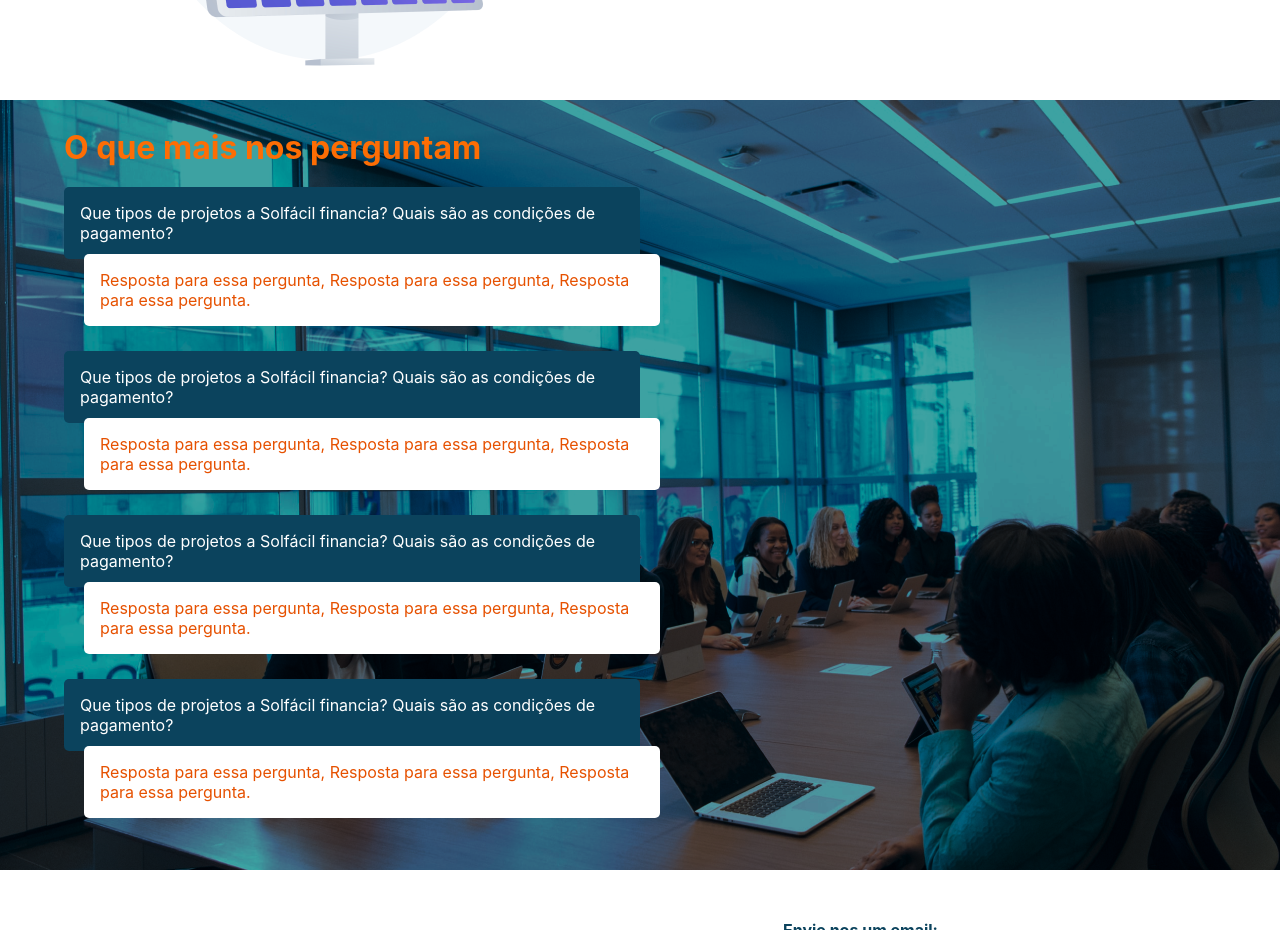
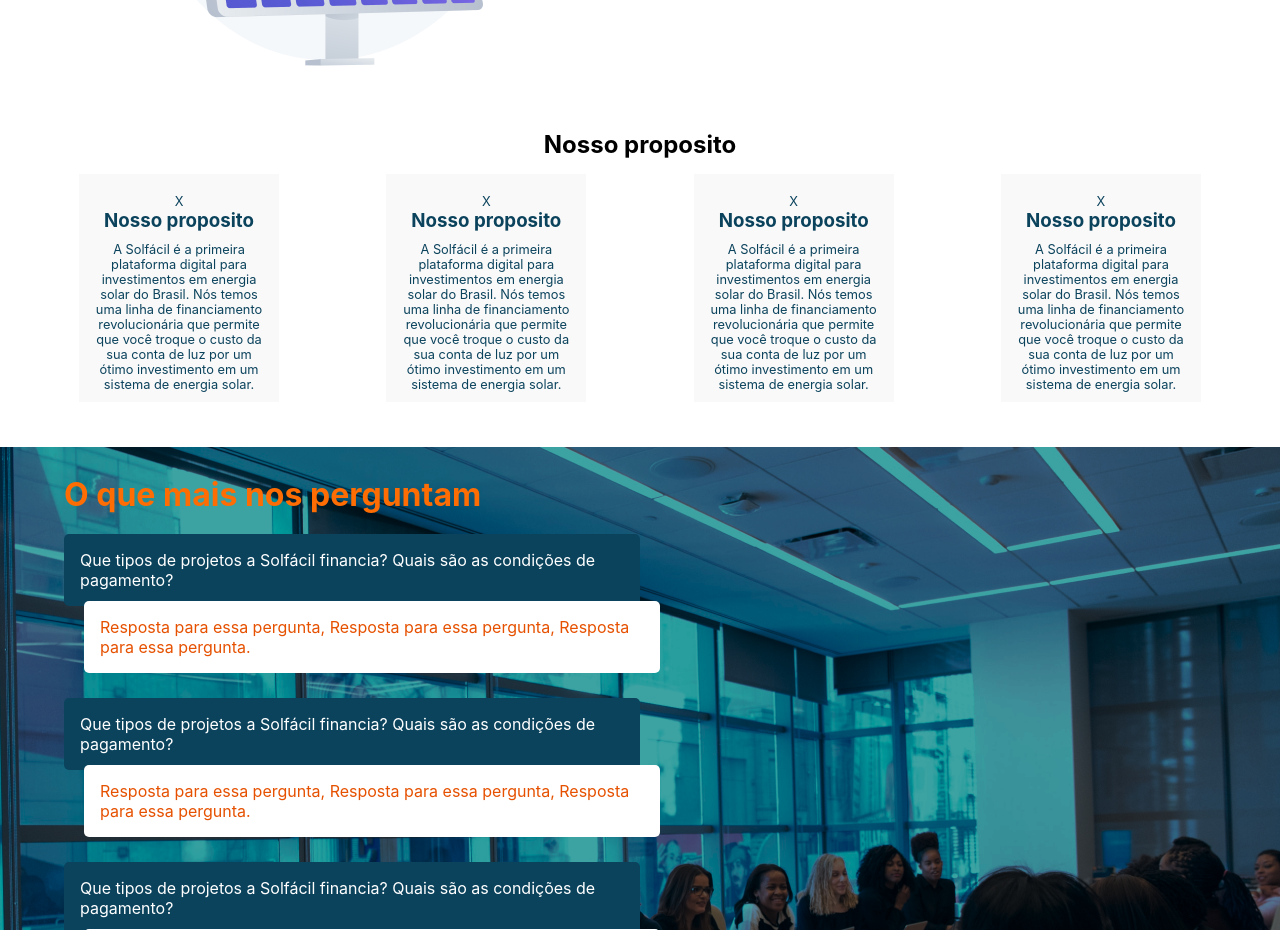
Before and after one commit to arielsardinha/web-energia-solar, a Next.js app: page / in a window 1280 px wide. Shown: the part 2420-3350 px from the top of the page. Built offline with nearby package versions, Linux system fonts and the light colour scheme.

Commit message:
finalizado sessao 2 de produtos

```diff
--- /dev/null
+++ b/components/landingPage/sessao2Produtos/grafico.tsx
@@ -0,0 +1 @@
+import React from 'react'
--- a/components/landingPage/sessao2Produtos/sessao2Produtos.style.tsx
+++ b/components/landingPage/sessao2Produtos/sessao2Produtos.style.tsx
@@ -31,10 +31,34 @@
       text-align: left;
     }
   }
-  ${({theme})=>theme.breakpoints.down('sm')}{
-    img{
+  ${({ theme }) => theme.breakpoints.down("sm")} {
+    img {
       width: 100%;
     }
   }
 `;
-export const Imagem =styled('img')``
+export const Imagem = styled("img")``;
+
+export const BoxPropositosBottom = styled("section")`
+  text-align: center;
+  margin: 30px 0;
+  .box-item {
+    display: flex;
+    flex-wrap: wrap;
+    justify-content: space-between;
+    align-items: center;
+  }
+  aside {
+    margin: 15px;
+    padding: 10px;
+    width: 200px;
+    background-color: #f9f9f9;
+    p {
+      font-size: 0.8rem;
+      margin-top: 10px;
+    }
+    h3,p {
+      color: var(--blue-light);
+    }
+  }
+`;
--- a/components/landingPage/sessao2Produtos/sessao2Produtos.tsx
+++ b/components/landingPage/sessao2Produtos/sessao2Produtos.tsx
@@ -1,6 +1,11 @@
 import React from "react";
 import { Container } from "@material-ui/core";
-import { TituloBox, BoxProposito,Imagem } from "./sessao2Produtos.style";
+import {
+  TituloBox,
+  BoxProposito,
+  Imagem,
+  BoxPropositosBottom,
+} from "./sessao2Produtos.style";
 
 const SessaoProdutos = () => (
   <>
@@ -45,6 +50,51 @@
           <Imagem src="./Rectangle99.png" alt="" />
         </aside>
       </BoxProposito>
+      <BoxPropositosBottom>
+        <h1>Nosso proposito</h1>
+        <div className="box-item">
+          <aside>
+            <p>X</p>
+            <h3>Nosso proposito</h3>
+            <p>
+              A Solfácil é a primeira plataforma digital para investimentos em
+              energia solar do Brasil. Nós temos uma linha de financiamento
+              revolucionária que permite que você troque o custo da sua conta de
+              luz por um ótimo investimento em um sistema de energia solar.
+            </p>
+          </aside>
+          <aside>
+            <p>X</p>
+            <h3>Nosso proposito</h3>
+            <p>
+              A Solfácil é a primeira plataforma digital para investimentos em
+              energia solar do Brasil. Nós temos uma linha de financiamento
+              revolucionária que permite que você troque o custo da sua conta de
+              luz por um ótimo investimento em um sistema de energia solar.
+            </p>
+          </aside>
+          <aside>
+            <p>X</p>
+            <h3>Nosso proposito</h3>
+            <p>
+              A Solfácil é a primeira plataforma digital para investimentos em
+              energia solar do Brasil. Nós temos uma linha de financiamento
+              revolucionária que permite que você troque o custo da sua conta de
+              luz por um ótimo investimento em um sistema de energia solar.
+            </p>
+          </aside>
+          <aside>
+            <p>X</p>
+            <h3>Nosso proposito</h3>
+            <p>
+              A Solfácil é a primeira plataforma digital para investimentos em
+              energia solar do Brasil. Nós temos uma linha de financiamento
+              revolucionária que permite que você troque o custo da sua conta de
+              luz por um ótimo investimento em um sistema de energia solar.
+            </p>
+          </aside>
+        </div>
+      </BoxPropositosBottom>
     </Container>
   </>
 );
```
